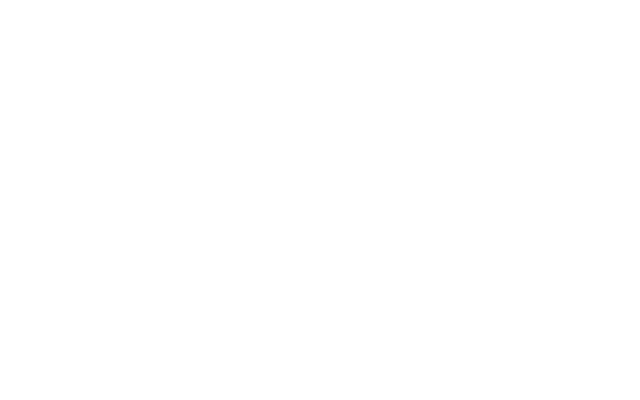
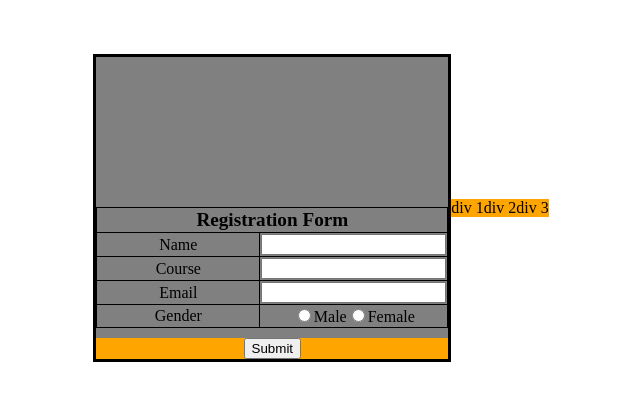
Before and after one commit to cdrsaurabh/Coding, a plain HTML site: page html/index.html in a window 1280 px wide. Shown: the whole page, without its empty margins (319-959 px from the left). Drawn offline with Linux system fonts and the light colour scheme.

Commit message:
Updated multiple files

```diff
--- a/html/index.html
+++ b/html/index.html
@@ -4,8 +4,36 @@
     <meta charset="UTF-8">
     <meta name="viewport" content="width=device-width, initial-scale=1.0">
     <title>Document</title>
+    <link rel="stylesheet" href="style.css">
 </head>
 <body>
+    <div class="box">
+    <table>
+        <th colspan="2">
+            <big>Registration Form</big>
+        </th>
+        <tr>
+            <td width="160">Name</td><td><input type="text"></td>
+        </tr>
+        <tr>
+            <td width="160">Course</td><td><input type="text"></td>
+        </tr>
+        <tr>
+            <td width="160">Email</td><td><input type="text"></td>
+        </tr>
+        <tr>
+            <td width="160">Gender</td><td><input type="radio" value="Male" name="class">Male<input type="radio" value="Female" name="class">Female</td>
+        </tr>
+    </table>
+    <div class="center-btn">
+        <input type="submit">
+    </div>
 
+    </div>
+    <div>div 1</div>
+    <br>
+    <div>div 2</div>
+    <br>
+    <div>div 3</div>
 </body>
 </html>
--- /dev/null
+++ b/html/newstyle.css
@@ -0,0 +1,65 @@
+body {
+    margin: 0;
+    padding: 0;
+    background: #fff;
+}
+
+.container {
+    display: flex;
+    min-height: 100vh;
+    align-items: flex-start;
+    justify-content: flex-start;
+}
+
+.left-side {
+    flex: 1;
+    padding: 40px 20px;
+}
+
+.left-side div {
+    background-color: orange;
+    margin-bottom: 10px;
+    padding: 20px;
+    width: 200px;
+    box-sizing: border-box;
+    border-radius: 5px;
+    font-weight: bold;
+    text-align: left;
+}
+
+.right-side {
+    flex: 1;
+    display: flex;
+    justify-content: flex-end;
+    align-items: flex-start;
+    padding: 40px 40px 0 0;
+}
+
+.box {
+    background-color: grey;
+    border: 3px solid black;
+    padding: 30px 30px 20px 30px;
+    border-radius: 8px;
+    min-width: 350px;
+}
+
+table, th, td {
+    border: 1px solid black;
+    border-collapse: collapse;
+}
+
+td {
+    background-color: grey;
+    text-align: center;
+    padding: 8px;
+}
+
+th {
+    background: #eee;
+    padding: 10px;
+}
+
+.center-btn {
+    text-align: center;
+    margin-top: 15px;
+}
--- /dev/null
+++ b/html/style.css
@@ -0,0 +1,33 @@
+body {
+        min-height: 50vh;
+        display: flex;
+        justify-content: center;
+        align-items: center;
+        }
+table,th,td{
+            border: 1px solid black;
+            border-collapse: collapse;
+            }
+td{
+            background-color: grey;
+            text-align: center;
+            }
+.box{
+    background-color:grey;
+    border: 3px solid red;
+
+}
+table{
+    margin-top: 150px;
+}
+div{
+    background-color: orange;
+}
+.center-btn{
+    text-align: center;
+    margin-top: 10px;
+}
+.box{
+        background-color: grey;
+    border: 3px solid black;
+}
```
Also changed, not shown: html/newindex.html (added, +50 -0 lines), 8 other files.
